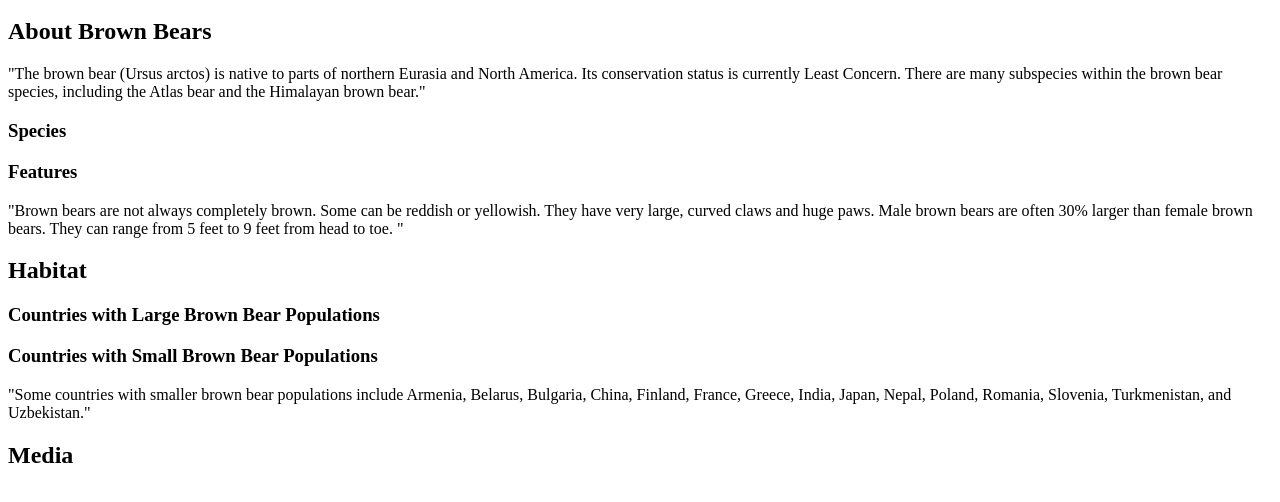
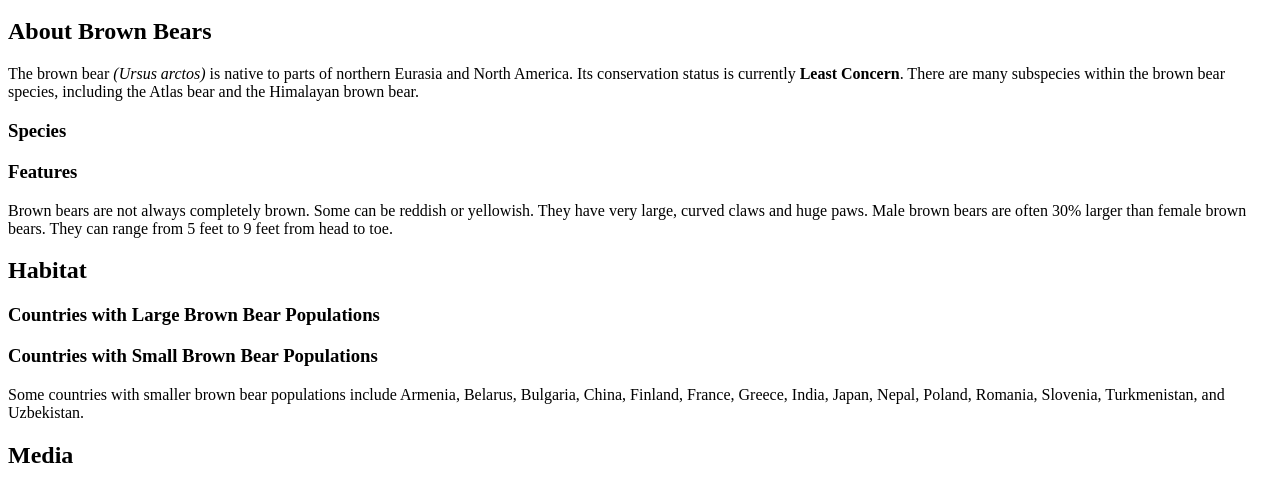
Before and after one commit to jayj10080/TG-Pre-Work, a plain HTML site: page index.html in a window 1280 px wide. Shown: the part 48-550 px from the top of the page. Drawn offline with Linux system fonts and the light colour scheme.

Commit message:
9. Styling Text

```diff
--- a/index.html
+++ b/index.html
@@ -2,18 +2,18 @@
   <h1>The Brown Bear</h1>
   <div id="introduction">
     <h2>About Brown Bears</h2>
-    <p>"The brown bear (Ursus arctos) is native to parts of northern Eurasia and North America. Its conservation status is currently Least Concern. There are many subspecies within the brown bear species, including the Atlas bear and the Himalayan brown bear."</p>
+    <p>The brown bear <em>(Ursus arctos)</em> is native to parts of northern Eurasia and North America. Its conservation status is currently <strong>Least Concern</strong>. There are many subspecies within the brown bear species, including the Atlas bear and the Himalayan brown bear.</p>
     <h3>Species</h3>
     <h3>Features</h3>
-    <p>"Brown bears are not always completely brown. Some can be reddish or yellowish. They have very large, curved claws and huge paws. Male brown bears are often 30% larger than female brown bears. They can range from 5 feet to 9 feet from head to toe. "</p>
+    <p>Brown bears are not always completely brown. Some can be reddish or yellowish. They have very large, curved claws and huge paws. Male brown bears are often 30% larger than female brown bears. They can range from 5 feet to 9 feet from head to toe.</p>
   </div>
   <div id="habitat">
     <h2>Habitat</h2>
     <h3>Countries with Large Brown Bear Populations</h3>
     <h3>Countries with Small Brown Bear Populations</h3>
-    <p>"Some countries with smaller brown bear populations include Armenia, Belarus, Bulgaria, China, Finland, France, Greece, India, Japan, Nepal, Poland, Romania, Slovenia, Turkmenistan, and Uzbekistan."</p>
+    <p>Some countries with smaller brown bear populations include Armenia, Belarus, Bulgaria, China, Finland, France, Greece, India, Japan, Nepal, Poland, Romania, Slovenia, Turkmenistan, and Uzbekistan.</p>
   </div>
-  <div id= "media">
+  <div id="media">
     <h2>Media</h2>
   </div>
 </body>
```
